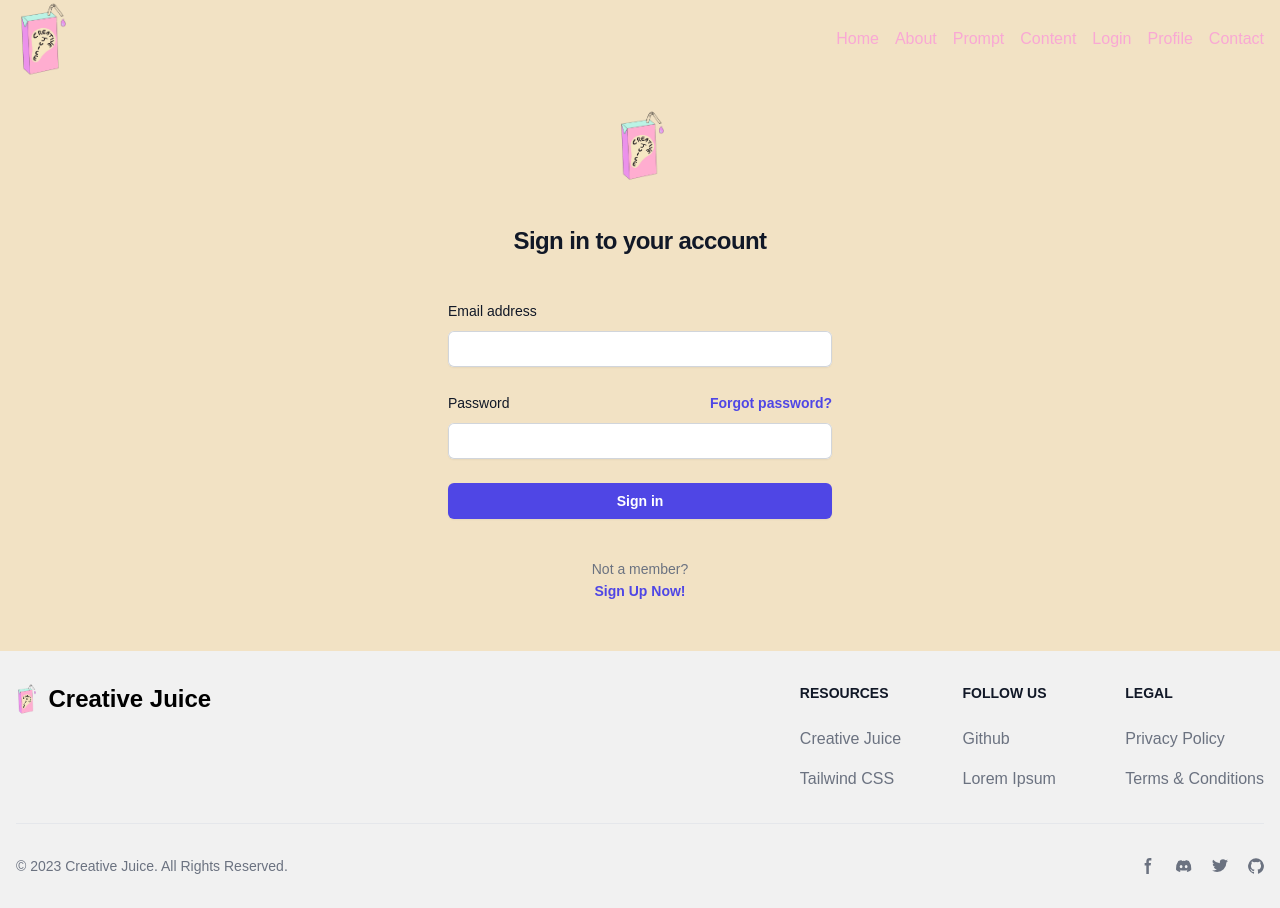
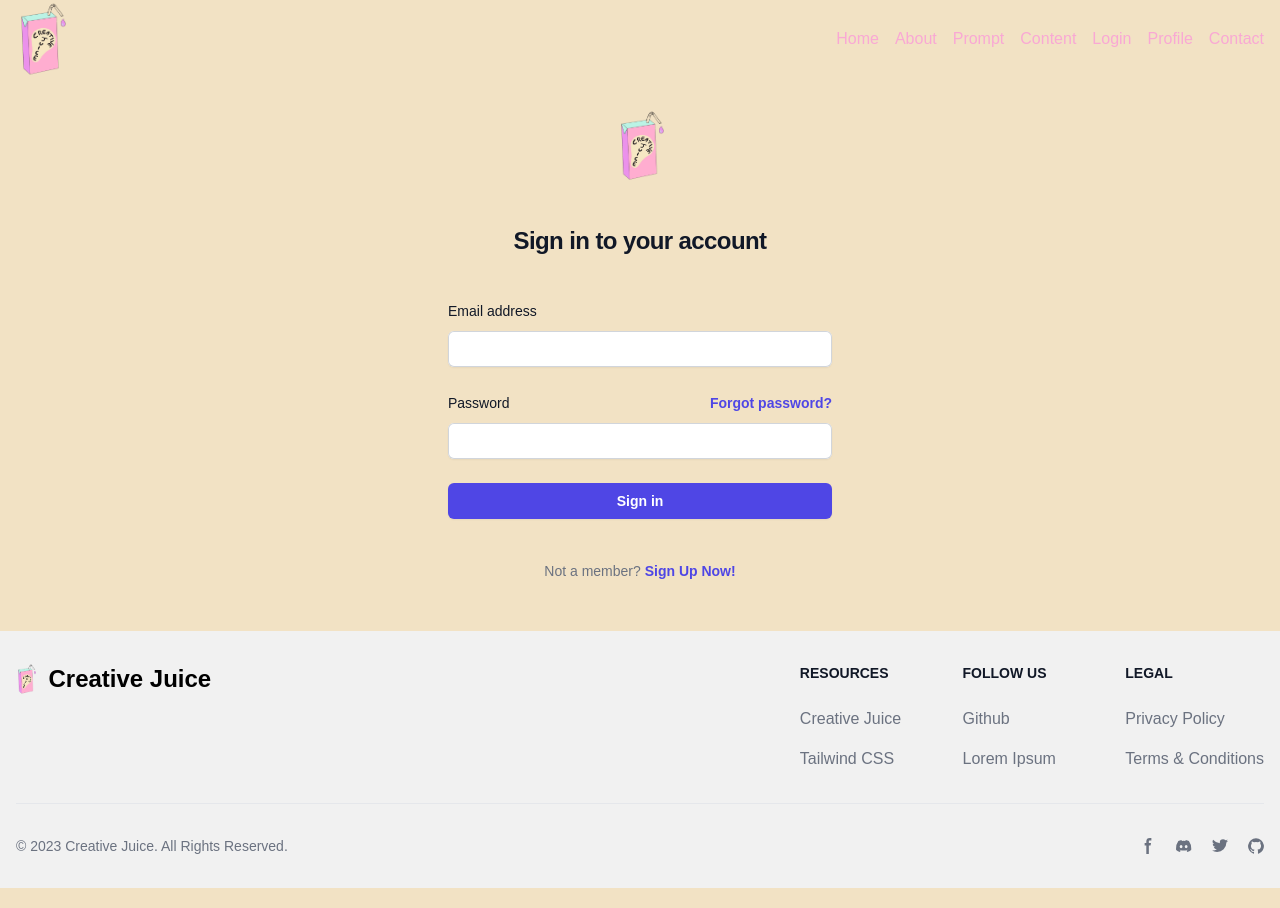
Before and after one commit to Andrew32A/creative-juice, a React (Create React App) app: page /login in a window 1280 px wide. Built offline with nearby package versions, Linux system fonts and the light colour scheme; a web font is replaced by a local one.

Commit message:
Fixed error in login component

```diff
--- a/src/components/Login.jsx
+++ b/src/components/Login.jsx
@@ -1,5 +1,5 @@
 import React from 'react';
-import Logo from '../images/cj-logo.jpg'
+import Logo from '../images/cj-logo.jpg';
 
 const Login = () => {
   return (
@@ -37,8 +37,8 @@ const Login = () => {
           </form>
 
           <p className="mt-10 text-center text-sm text-gray-500">
-          Not a member?
-          <p className="font-semibold leading-6 text-indigo-600 hover:text-indigo-500">Sign Up Now!</p>
+            Not a member?{' '}
+            <span className="font-semibold leading-6 text-indigo-600 hover:text-indigo-500">Sign Up Now!</span>
           </p>
         </div>
       </div>
```
Lines whose indentation alone changed are shown as unchanged.
